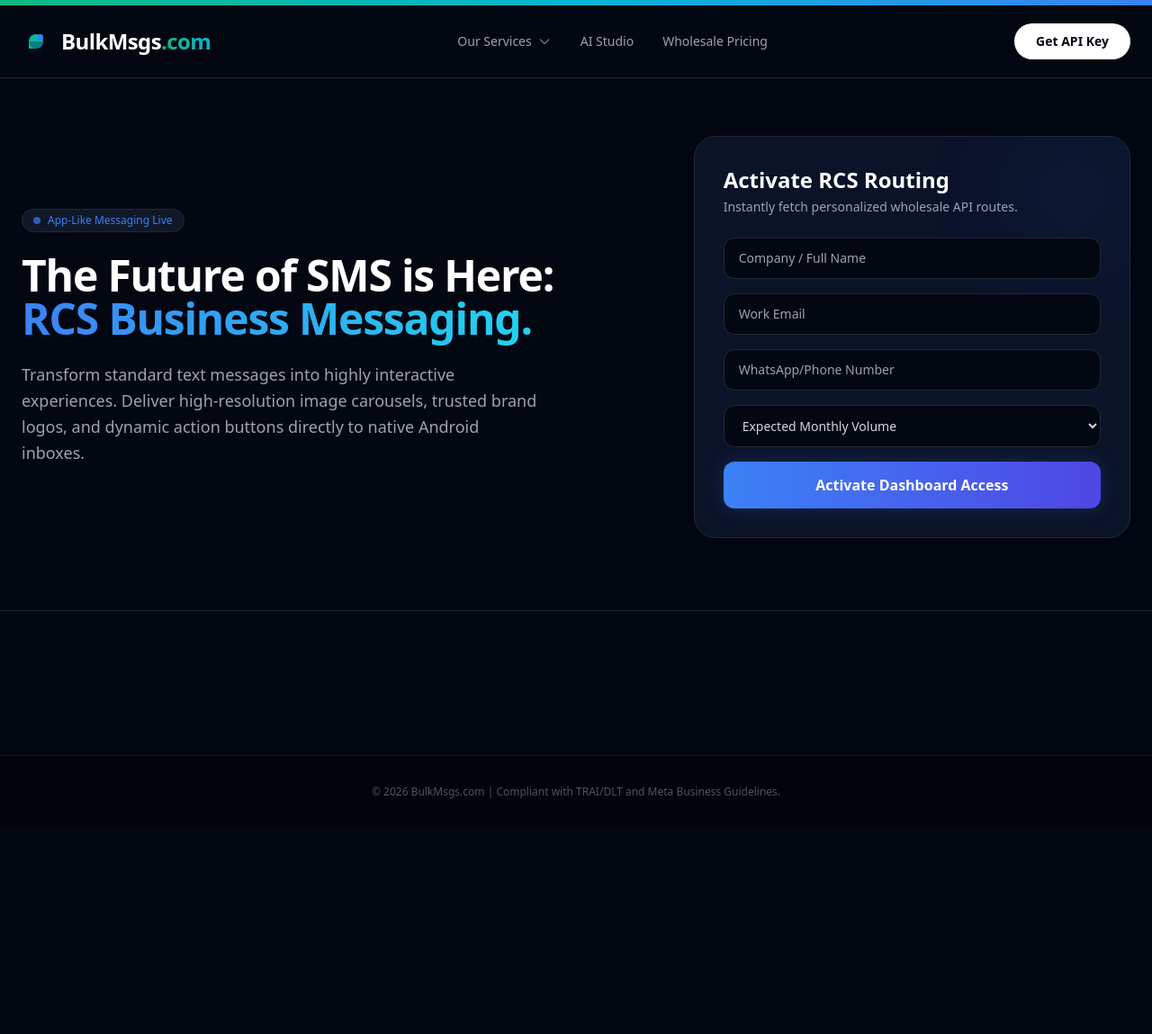
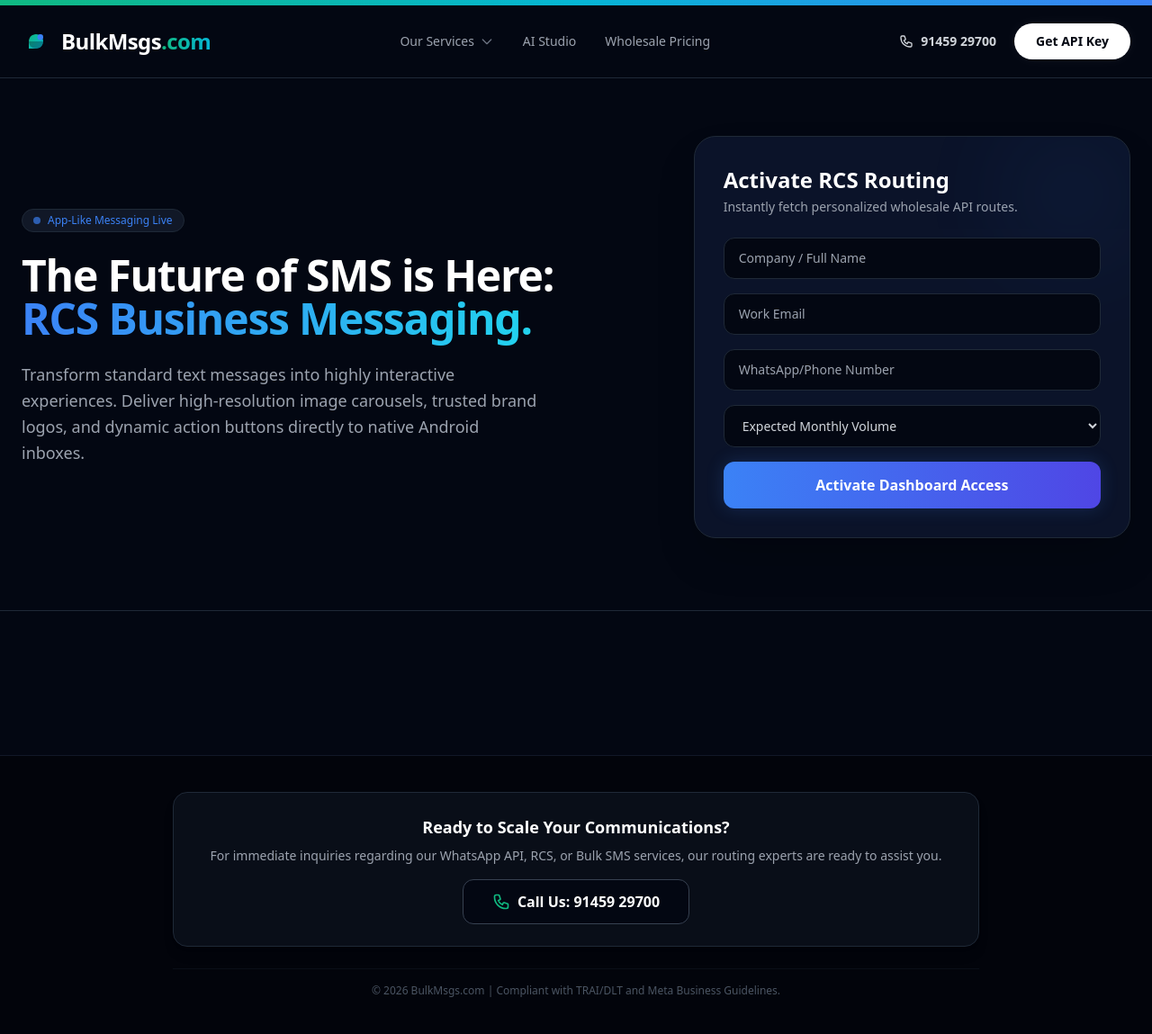
Before and after one commit to PSinghji/bulkmsgs-platform, a FastAPI app: template app/templates/rcs.html in a window 1280 px wide. Shown: the whole page at 90% size. Before the commit the page ends 887 px from the top, so only its background shows below. Run offline with FastAPI, Linux system fonts and the light colour scheme; the template is opened without the code that fills it, so the values that code supplies are empty; some libraries are stand-ins or nearby versions.

Commit message:
update base file for adding conact number

```diff
--- a/app/templates/base.html
+++ b/app/templates/base.html
@@ -24,11 +24,13 @@
         }
     </script>
 </head>
-<body class="bg-darkBg text-gray-100 font-sans">
+<body class="bg-darkBg text-gray-100 font-sans flex flex-col min-h-screen">
 
+    <!-- Top Gradient Bar -->
     <div class="h-1.5 w-full bg-gradient-to-r from-brandEmerald via-cyan-500 to-brandBlue"></div>
 
-    <nav class="max-w-7xl mx-auto px-6 py-5 flex justify-between items-center border-b border-gray-800">
+    <!-- Master Navigation -->
+    <nav class="max-w-7xl mx-auto w-full px-6 py-5 flex justify-between items-center border-b border-gray-800">
         <a href="/" class="flex items-center gap-3 group">
             <svg class="w-8 h-8 group-hover:scale-105 transition-transform" viewBox="0 0 40 40" fill="none" xmlns="http://www.w3.org/2000/svg">
                 <path d="M10 20C10 14.4772 14.4772 10 20 10C25.5228 10 30 14.4772 30 20C30 25.5228 25.5228 30 20 30H10V20Z" fill="url(#paint0_linear)"/>
@@ -62,13 +64,39 @@
             <a href="/#preview-studio" class="hover:text-white transition">AI Studio</a>
             <a href="/#pricing" class="hover:text-white transition">Wholesale Pricing</a>
         </div>
-        <a href="/#lead-form" class="bg-white text-darkBg font-bold text-sm px-6 py-2.5 rounded-full hover:bg-gray-200 transition">Get API Key</a>
+
+        <!-- CRO Update: Clickable Sales Number next to CTA -->
+        <div class="flex items-center gap-5">
+            <a href="tel:+919145929700" class="hidden lg:flex items-center gap-2 text-gray-300 hover:text-brandEmerald transition text-sm font-bold">
+                <svg class="w-4 h-4" fill="none" stroke="currentColor" viewBox="0 0 24 24"><path stroke-linecap="round" stroke-linejoin="round" stroke-width="2" d="M3 5a2 2 0 012-2h3.28a1 1 0 01.948.684l1.498 4.493a1 1 0 01-.502 1.21l-2.257 1.13a11.042 11.042 0 005.516 5.516l1.13-2.257a1 1 0 011.21-.502l4.493 1.498a1 1 0 01.684.949V19a2 2 0 01-2 2h-1C9.716 21 3 14.284 3 6V5z"></path></svg>
+                91459 29700
+            </a>
+            <a href="/#lead-form" class="bg-white text-darkBg font-bold text-sm px-6 py-2.5 rounded-full hover:bg-gray-200 transition shadow-[0_0_15px_rgba(255,255,255,0.05)]">Get API Key</a>
+        </div>
     </nav>
 
-    {% block content %}{% endblock %}
+    <!-- Page Specific Content Injects Here -->
+    <main class="flex-grow">
+        {% block content %}{% endblock %}
+    </main>
 
-    <footer class="border-t border-gray-900 bg-black/40 text-center py-8 text-xs text-gray-600">
-        &copy; 2026 BulkMsgs.com | Compliant with TRAI/DLT and Meta Business Guidelines.
+    <!-- Master Footer with High-Intent Call CTA -->
+    <footer class="border-t border-gray-900 bg-black/40 py-10 px-6">
+        <div class="max-w-4xl mx-auto text-center space-y-6">
+            <!-- Strategic Marketing Banner -->
+            <div class="bg-gray-900/50 border border-gray-800 rounded-2xl p-6 shadow-lg inline-block w-full">
+                <h4 class="text-white text-lg font-bold mb-2">Ready to Scale Your Communications?</h4>
+                <p class="text-sm text-gray-400 mb-4">For immediate inquiries regarding our WhatsApp API, RCS, or Bulk SMS services, our routing experts are ready to assist you.</p>
+                <a href="tel:+919145929700" class="inline-flex items-center gap-2 bg-darkBg border border-gray-700 hover:border-brandEmerald text-white font-bold py-3 px-8 rounded-xl transition group">
+                    <svg class="w-5 h-5 text-brandEmerald group-hover:animate-bounce" fill="none" stroke="currentColor" viewBox="0 0 24 24"><path stroke-linecap="round" stroke-linejoin="round" stroke-width="2" d="M3 5a2 2 0 012-2h3.28a1 1 0 01.948.684l1.498 4.493a1 1 0 01-.502 1.21l-2.257 1.13a11.042 11.042 0 005.516 5.516l1.13-2.257a1 1 0 011.21-.502l4.493 1.498a1 1 0 01.684.949V19a2 2 0 01-2 2h-1C9.716 21 3 14.284 3 6V5z"></path></svg>
+                    Call Us: 91459 29700
+                </a>
+            </div>
+
+            <div class="text-xs text-gray-600 pt-4 border-t border-gray-900/50">
+                &copy; 2026 BulkMsgs.com | Compliant with TRAI/DLT and Meta Business Guidelines.
+            </div>
+        </div>
     </footer>
 
 </body>
```
